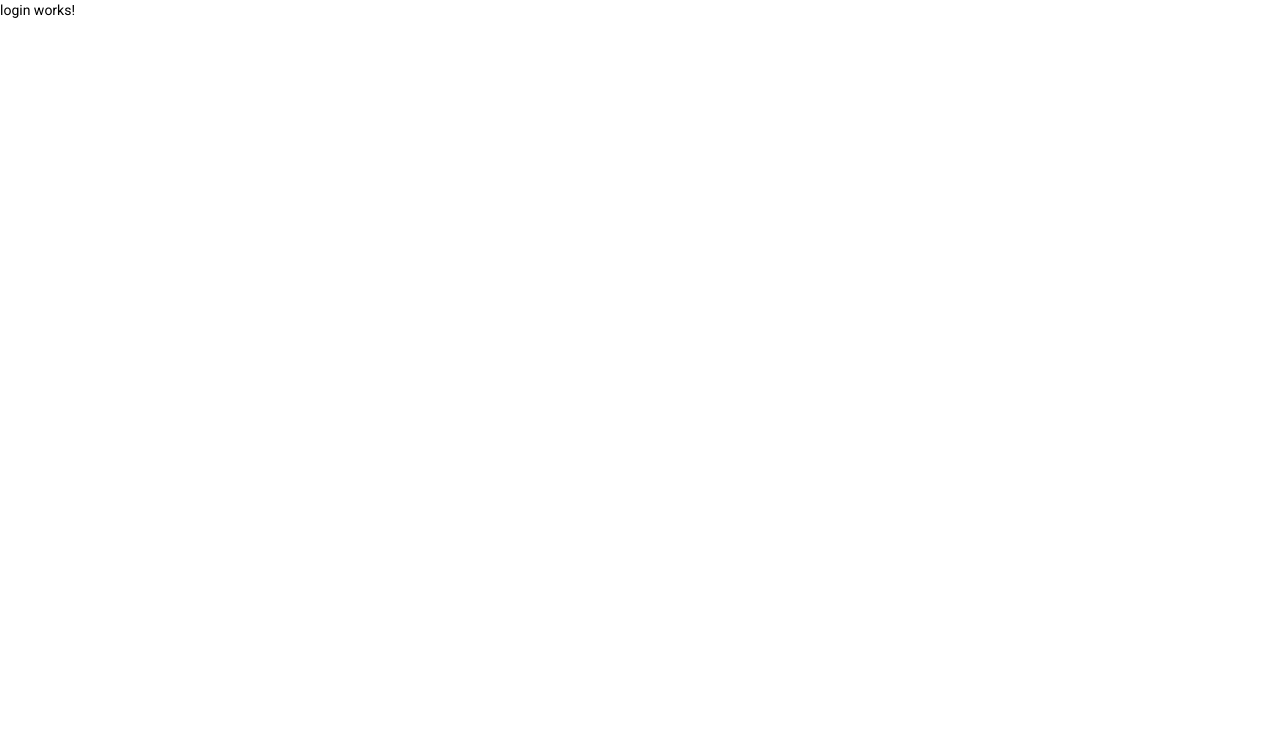
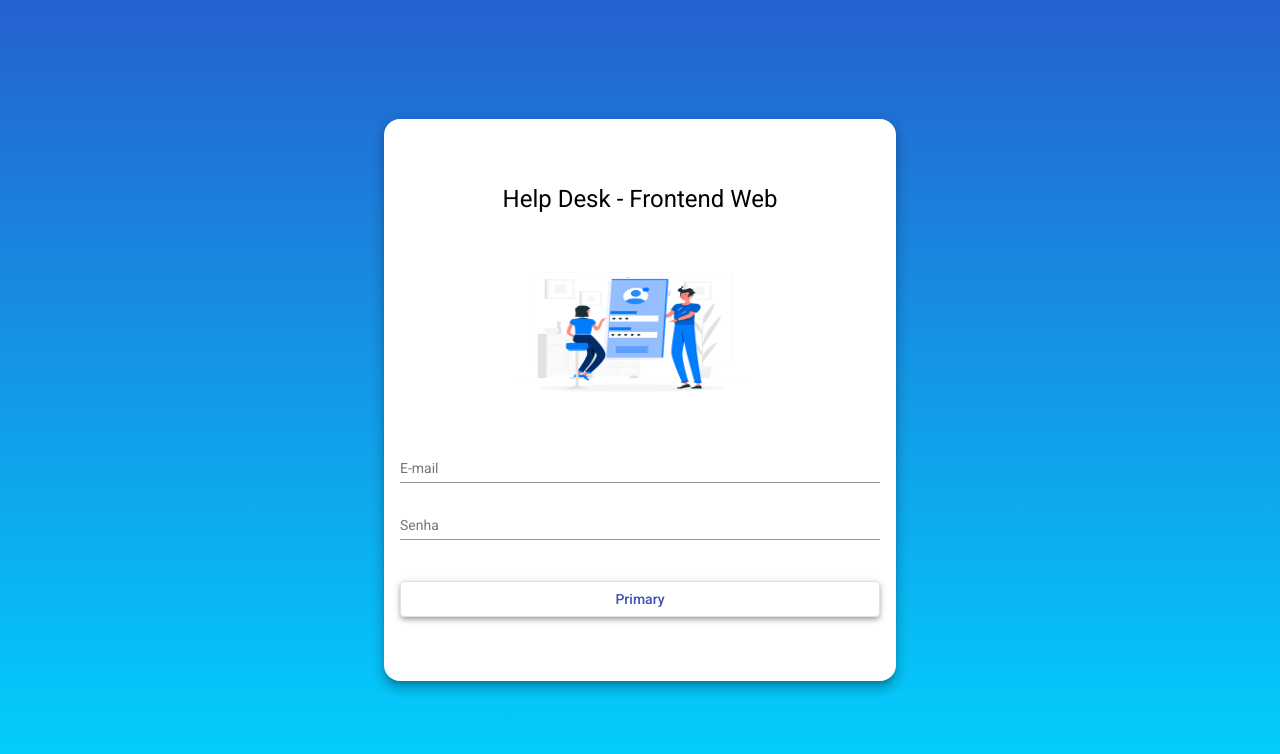
Before and after one commit to Wesley-Viricimo/Frontend-Web-Helpdesk, an Angular app: page /login in a window 1280 px wide. Shown: the top 754 px of the page. Built offline with nearby package versions, Linux system fonts and the light colour scheme.

Commit message:
HTML e CSS para login

```diff
--- a/src/app/components/home/home.component.html
+++ b/src/app/components/home/home.component.html
@@ -1,7 +1,7 @@
 <mat-card class="card mat-elevation-z8">
     <mat-card-header>
       <mat-card-title>Helpdesk</mat-card-title>
-      <mat-card-subtitle>Frontend Web do projeto Helpdesk</mat-card-subtitle>
+      <mat-card-subtitle>Help Desk - Frontend Web</mat-card-subtitle>
     </mat-card-header>
     <img mat-card-image src="assets/img/home-image.jpg" alt="Image Home Help Desk">
     <mat-card-content>
--- a/src/app/components/login/login.component.css
+++ b/src/app/components/login/login.component.css
@@ -0,0 +1,34 @@
+.container {
+    height: 100%;
+    background: linear-gradient(180deg, rgba(2,0,36,1) 0%, rgba(37,97,207,1) 0%, rgba(0,212,255,1) 100%);
+    display: flex;
+    align-items: center;
+    justify-content: center;
+}
+
+.form {
+    width: 30rem;
+    margin: auto;
+    background-color: white;
+    padding: 4rem 1rem;
+    border-radius: 1rem;
+  }
+
+h1 {
+    width: 100%;
+    text-align: center;
+}
+
+img {
+    height: 10rem;
+    width: 50%;
+    margin: 1.5rem 7rem 1.5rem;
+}
+
+.full-width {
+    width: 100%;
+  }
+
+button{
+    margin-top: 1.5rem;
+}
--- a/src/app/components/login/login.component.html
+++ b/src/app/components/login/login.component.html
@@ -1 +1,20 @@
-<p>login works!</p>
+<div class="container">
+    <form class="form mat-elevation-z8">
+
+        <h1>Help Desk - Frontend Web</h1>
+
+        <img src="assets/img/login-image.jpg" alt="Help Desk - Frontend Web">
+
+        <mat-form-field class="full-width">
+          <mat-label>E-mail</mat-label>
+          <input matInput placeholder="Ex. seuemail@mail.com">
+        </mat-form-field>
+
+        <mat-form-field class="full-width">
+            <mat-label>Senha</mat-label>
+            <input matInput placeholder="Ex. 123" type="password">
+          </mat-form-field>
+          <button class="full-width mat-elevation-z4" mat-stroked-button color="primary">Primary</button>
+
+      </form>
+</div>
```
Also changed, not shown: src/assets/img/login-image.jpg (added).
